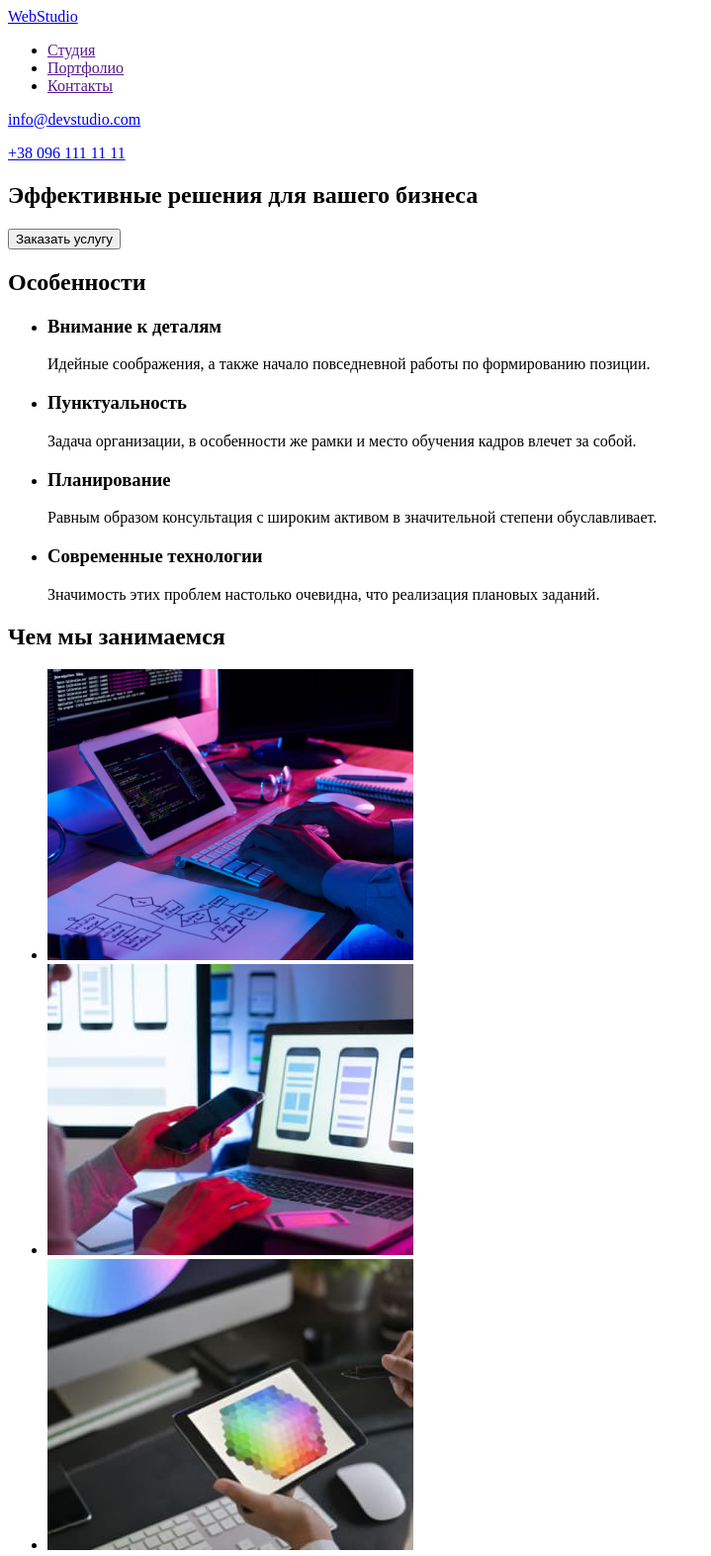
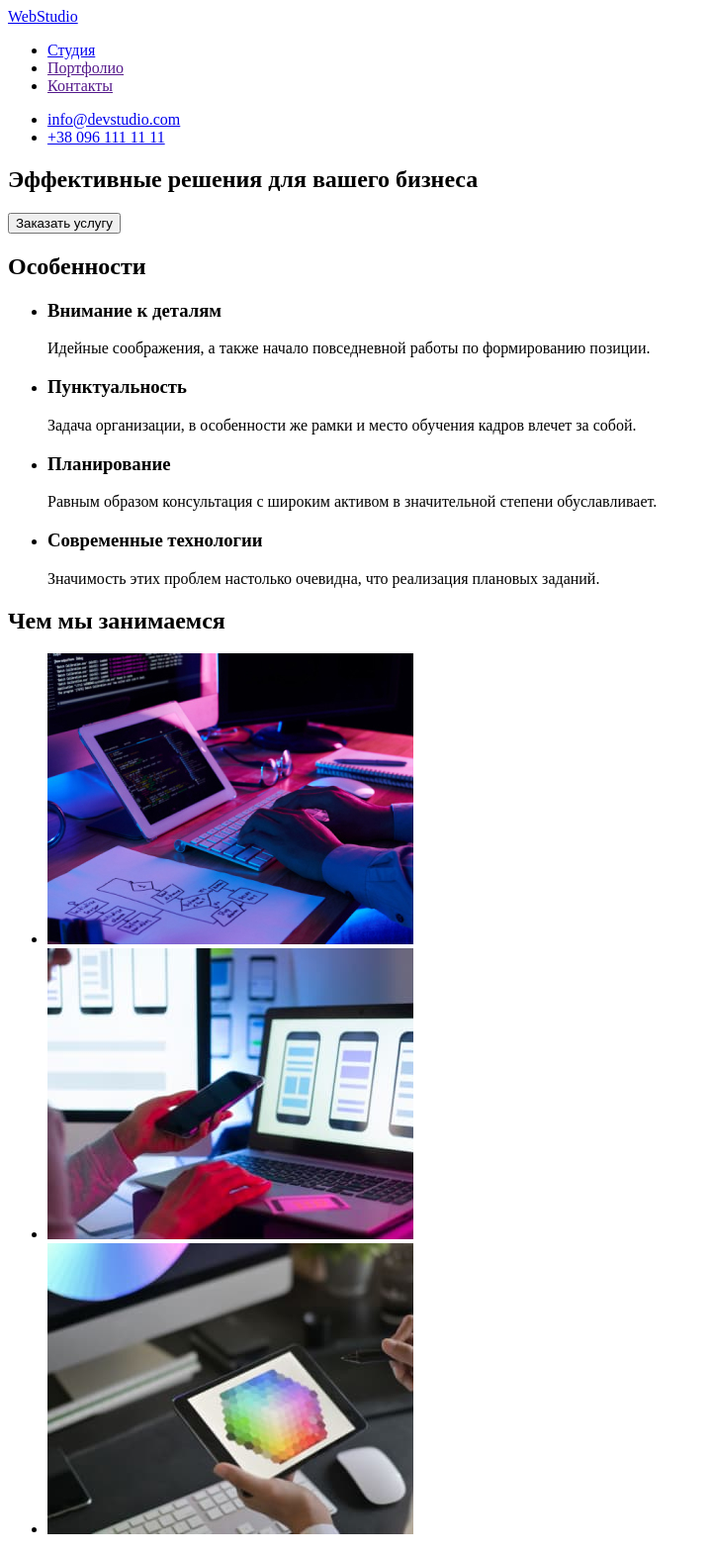
Before and after one commit to VikaVelhan/goit-markup-hw-01, a plain HTML site: page index.html in a window 1280 px wide. Shown: the top 1572 px of the page at 99% size, without its empty margins (0-719 px from the left). Drawn offline with Linux system fonts and the light colour scheme.

Commit message:
correction4

```diff
--- a/index.html
+++ b/index.html
@@ -8,16 +8,19 @@
 </head>
 <body>
     <header>
-        <a href="./index.html">WebStudio</a>
+
         <nav>
-            <ul>
-                <li><a href="">Студия</a></li>
-                <li><a href="">Портфолио</a></li>
-                <li><a href="">Контакты</a></li>
-        </ul>
+            <a href="./index.html">WebStudio</a>
+                <ul>
+                    <li><a href="./index.html">Студия</a></li>
+                    <li><a href="">Портфолио</a></li>
+                    <li><a href="">Контакты</a></li>
+                </ul>
+                <ul>
+                    <li><a href="mailto:info@devstudio.com">info@devstudio.com</a></li>
+                    <li><a href="tel:+380961111111">+38 096 111 11 11</a></li>
+                </ul>
         </nav>
-            <p><a href="mailto:info@devstudio.com">info@devstudio.com</a></p>
-            <p><a href="tel:+380961111111">+38 096 111 11 11</a></p>
 
     </header>
 
@@ -55,9 +58,9 @@
         <section>
             <h2>Чем мы занимаемся</h2>
             <ul>
-                <li><a><img src="./images/specialty/img1.jpg" alt="Разметка сайта" width="370" height="294"></a></li>
-                <li><a><img src="./images/specialty/img2.jpg" alt="Дизайн страницы для телефона" width="370" height="294"></a></li>
-                <li><a><img src="./images/specialty/img3.jpg" alt="Цветовая схема" width="370" height="294"></a></li>
+                <li><img src="./images/specialty/img1.jpg" alt="Разметка сайта" width="370" height="294"></li>
+                <li><img src="./images/specialty/img2.jpg" alt="Дизайн страницы для телефона" width="370" height="294"></li>
+                <li><img src="./images/specialty/img3.jpg" alt="Цветовая схема" width="370" height="294"></li>
             </ul>
         </section>
         <!-- секция Наша команда-->
@@ -77,19 +80,16 @@
         <address>
                 <ul>
                     <li>
-                        <p>г. Киев, пр-т Леси Украинки, 26</p>
+                        <a href="https://goo.gl/maps/piqngm7oDQpEDh6u6" target="_blank" rel="noopener nofollow noreferrer">г. Киев, пр-т Леси Украинки, 26</a>
                     </li>
                     <li>
-                        <p><a href="mailto:info@devstudio.com">info@devstudio.com</a></p>
+                        <a href="mailto:info@devstudio.com">info@devstudio.com</a>
                     </li>
                     <li>
-                        <p><a href="tel:+380991111111">+38 099 111 11 11</a></p>
+                        <a href="tel:+380991111111">+38 099 111 11 11</a>
                     </li>
                 </ul>
         </address>
-
-
     </footer>
-
 </body>
 </html>
```
